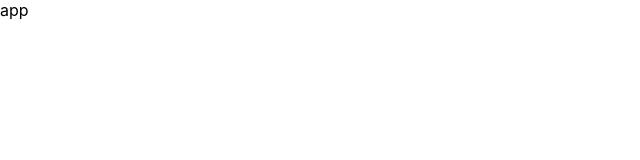
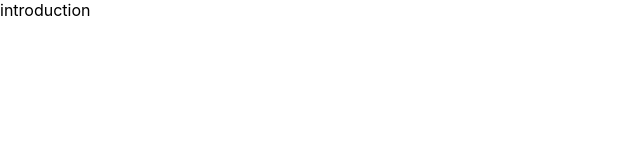
Before and after one commit to LoTwT/mini-meeting, a React (Create React App) app in the folder web/: page / in a window 1280 px wide. Shown: the top 160 px of the page, without its empty margins (0-640 px from the left). Built offline with nearby package versions, Linux system fonts and the light colour scheme.

Commit message:
feat(Router): add react-router-dom

```diff
--- a/web/package.json
+++ b/web/package.json
@@ -10,6 +10,7 @@
     "react": "^17.0.2",
     "react-dom": "^17.0.2",
     "react-redux": "^7.2.6",
+    "react-router-dom": "^6.2.1",
     "react-scripts": "5.0.0"
   },
   "scripts": {
--- a/web/src/App.js
+++ b/web/src/App.js
@@ -1,7 +1,19 @@
 import React from "react"
+import { BrowserRouter, Routes, Route } from "react-router-dom"
+import Introduction from "./pages/Introduction/Introduction.jsx"
+import JoinRoom from "./pages/JoinRoom/JoinRoom.jsx"
+import Room from "./pages/Room/Room.jsx"
 
 function App() {
-  return <div className="App">app</div>
+  return (
+    <BrowserRouter>
+      <Routes>
+        <Route path="/" element={<Introduction />} />
+        <Route path="/join-room" element={<JoinRoom />} />
+        <Route path="/room" element={<Room />} />
+      </Routes>
+    </BrowserRouter>
+  )
 }
 
 export default App
--- /dev/null
+++ b/web/src/pages/Introduction/Introduction.jsx
@@ -0,0 +1,7 @@
+import React from "react"
+
+const Introduction = () => {
+  return <div>introduction</div>
+}
+
+export default Introduction
--- /dev/null
+++ b/web/src/pages/JoinRoom/JoinRoom.jsx
@@ -0,0 +1,7 @@
+import React from "react"
+
+const JoinRoom = () => {
+  return <div>JoinRoom</div>
+}
+
+export default JoinRoom
--- /dev/null
+++ b/web/src/pages/Room/Room.jsx
@@ -0,0 +1,7 @@
+import React from "react"
+
+const Room = () => {
+  return <div>room</div>
+}
+
+export default Room
```
Also changed, not shown: web/src/pages/Introduction/Introduction.css (added), web/src/pages/JoinRoom/JoinRoom.css (added), web/src/pages/Room/Room.css (added), 1 other file (tests, documents, lock files or other folders).
